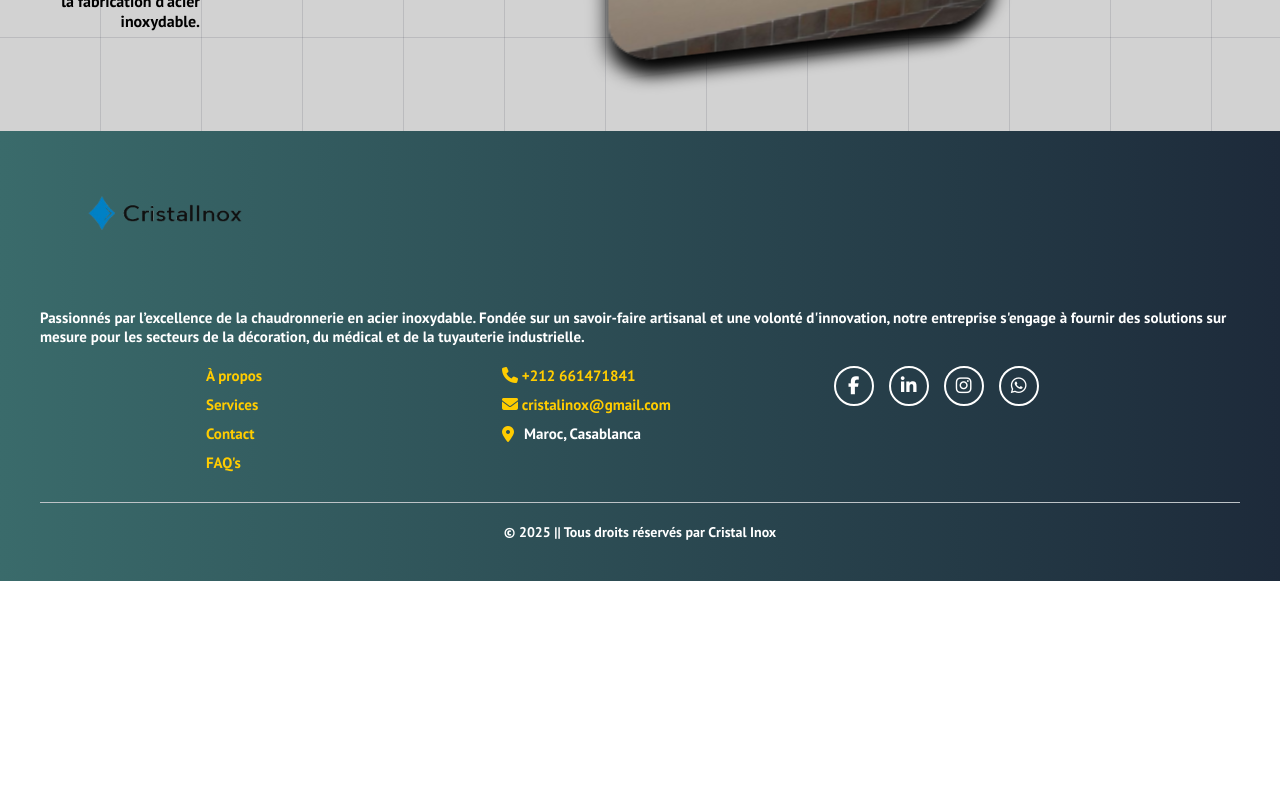
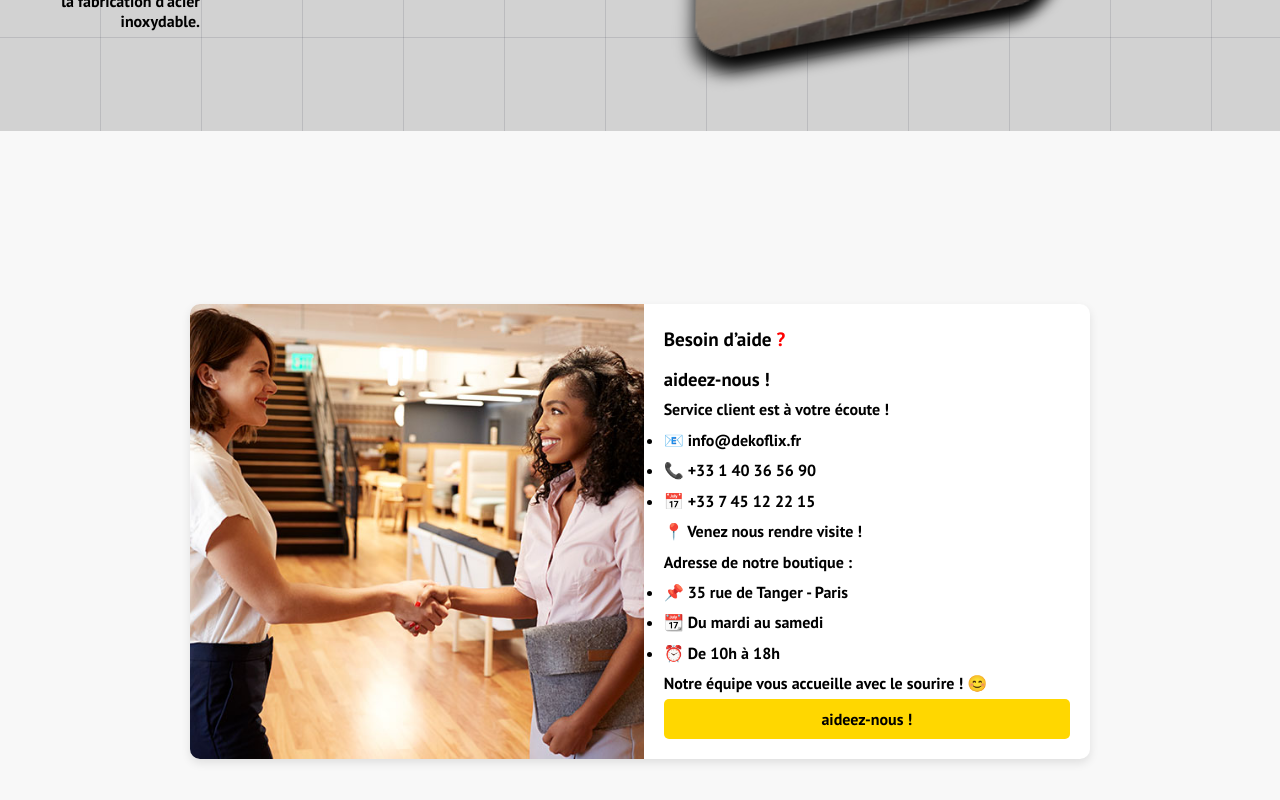
Before and after one commit to Youssefassad0/cristalinox3version, a React (Create React App) app: page / in a window 1280 px wide. Shown: the part 2980-3780 px from the top of the page. Before the commit the page ends 3561 px from the top, so only its background shows below. Built offline with nearby package versions, Linux system fonts and the light colour scheme; the HTML template or start-up script is replaced by a standard one; a web font is replaced by a local one.

Commit message:
ajouter des animations

```diff
--- /dev/null
+++ b/src/components/Pages/Aide.css
@@ -0,0 +1,51 @@
+.aide-container {
+    display: flex;
+    justify-content: center;
+    align-items: center;
+    height: 100vh;
+    background-color: #f8f8f8;
+  }
+
+  .aide-card {
+    display: flex;
+    background: #fff;
+    border-radius: 10px;
+    box-shadow: 0 4px 10px rgba(0, 0, 0, 0.1);
+    max-width: 900px;
+    overflow: hidden;
+  }
+
+  .aide-image img {
+    width: 100%;
+    height: 100%;
+    object-fit: cover;
+  }
+
+  .aide-info {
+    padding: 20px;
+    display: flex;
+    flex-direction: column;
+    justify-content: center;
+    height: 100%;
+    line-height: 1.9em;
+    width: 100%;
+  }
+
+  .highlight {
+    color: red;
+    font-weight: bold;
+  }
+
+  .aide-button {
+    background: gold;
+    border: none;
+    padding: 10px 20px;
+    font-size: 16px;
+    cursor: pointer;
+    border-radius: 5px;
+    transition: 0.3s;
+  }
+
+  .aide-button:hover {
+    background: #d4af37;
+  }
--- /dev/null
+++ b/src/components/Pages/Aide.jsx
@@ -0,0 +1,35 @@
+import React from "react";
+import "./Aide.css";
+
+const Aide = () => {
+  return (
+    <div className="aide-container">
+      <div className="aide-card">
+        <div className="aide-image">
+          <img src="images/job.jpg" alt="Meeting" />
+        </div>
+        <div className="aide-info">
+          <h2>Besoin d’aide <span className="highlight">?</span></h2>
+          <h3>aideez-nous !</h3>
+          <p><strong>Service client est à votre écoute !</strong></p>
+          <ul>
+            <li>📧 info@dekoflix.fr</li>
+            <li>📞 +33 1 40 36 56 90</li>
+            <li>📅 +33 7 45 12 22 15</li>
+          </ul>
+          <h4>📍 Venez nous rendre visite !</h4>
+          <p><strong>Adresse de notre boutique :</strong></p>
+          <ul>
+            <li>📌 35 rue de Tanger - Paris</li>
+            <li>📆 Du mardi au samedi</li>
+            <li>⏰ De 10h à 18h</li>
+          </ul>
+          <p>Notre équipe vous accueille avec le sourire ! 😊</p>
+          <button className="aide-button">aideez-nous !</button>
+        </div>
+      </div>
+    </div>
+  );
+};
+
+export default Aide;
--- a/src/components/Pages/Home.jsx
+++ b/src/components/Pages/Home.jsx
@@ -3,6 +3,7 @@ import Hero from "../hero/Hero";
 import Cards from "../cardItems/Cards";
 import Valeurs from "../cardItems/Card_Why/Valeurs";
 import Slider from "../Sliders/Slider";
+import Aide from "./Aide";
 // import NewsLetter from "../Contact/Newsletter";
 
 function Home() {
@@ -15,6 +16,7 @@ function Home() {
       <Cards />
       <Valeurs />
       <Slider />
+      <Aide />
       {/* <NewsLetter /> */}
     </>
   );
```
Also changed, not shown: public/images/job.jpg (added).
